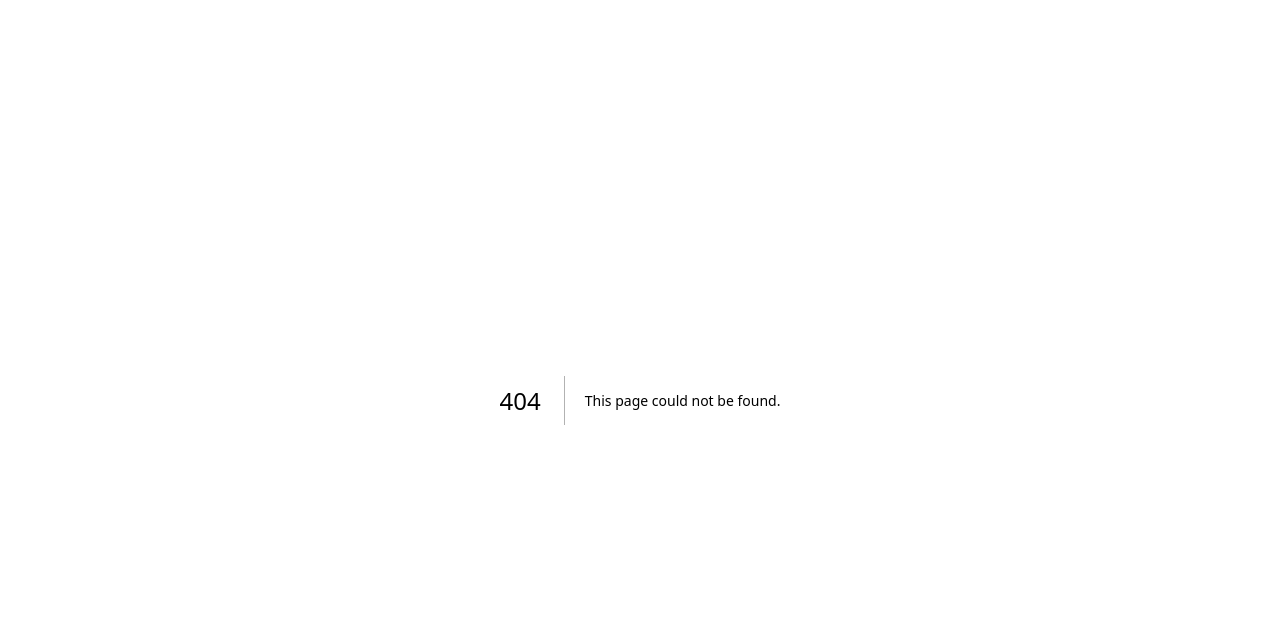
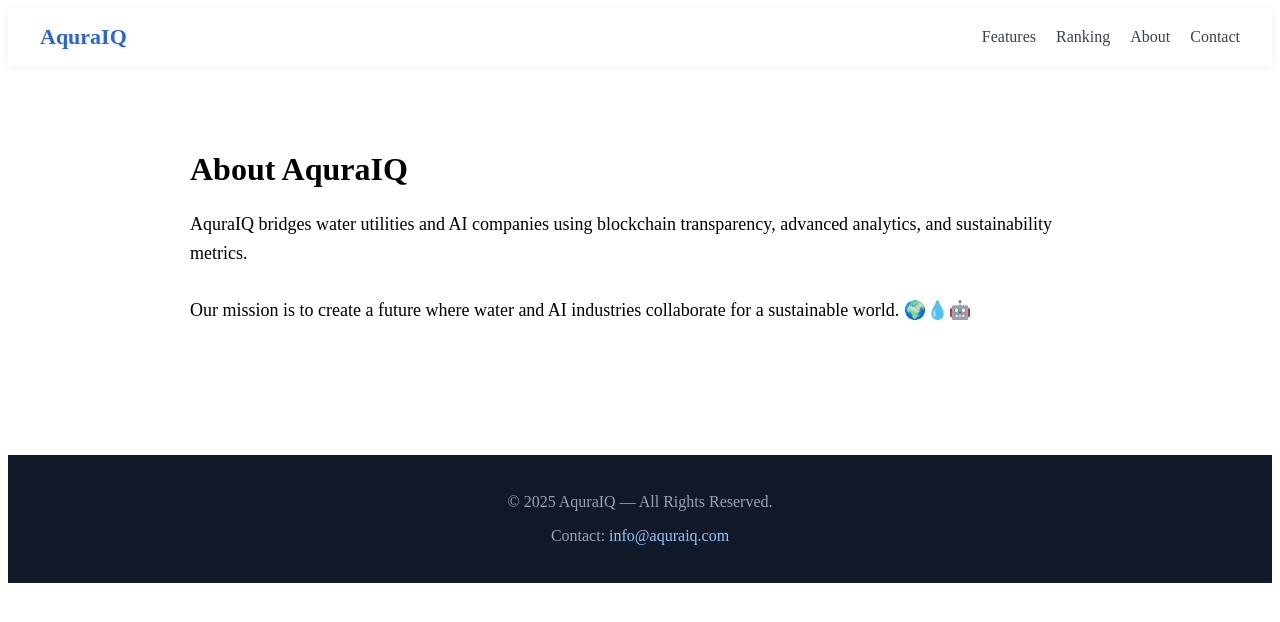
Before and after one commit to aquraiq-site/aquraiq-site, a Next.js app: page /about in a window 1280 px wide. Before the commit this address had no page. Shown: the top 622 px of the page. Built offline with nearby package versions, Linux system fonts and the light colour scheme.

Commit message:
Create about.js

```diff
--- /dev/null
+++ b/pages/about.js
@@ -0,0 +1,22 @@
+// pages/about.js
+import Navbar from "../components/Navbar";
+import Footer from "../components/Footer";
+
+export default function About() {
+  return (
+    <>
+      <Navbar />
+      <main style={{ padding: "64px 24px", maxWidth: 900, margin: "0 auto" }}>
+        <h1>About AquraIQ</h1>
+        <p style={{ fontSize: "18px", lineHeight: "1.6", marginTop: "16px" }}>
+          AquraIQ bridges water utilities and AI companies using blockchain transparency,
+          advanced analytics, and sustainability metrics.
+          <br /><br />
+          Our mission is to create a future where water and AI industries collaborate
+          for a sustainable world. 🌍💧🤖
+        </p>
+      </main>
+      <Footer />
+    </>
+  );
+}
```
